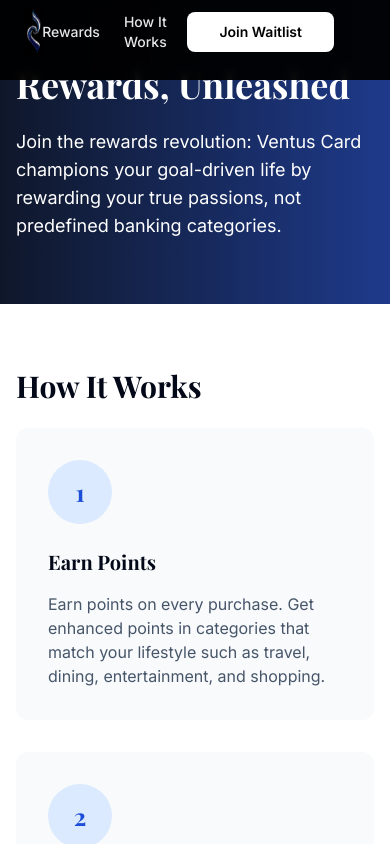
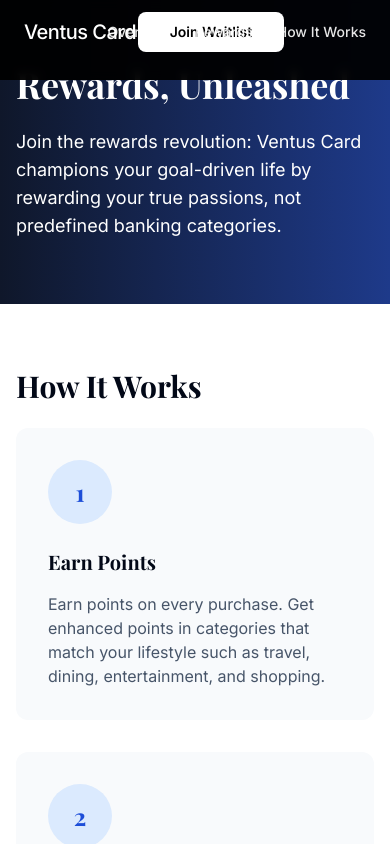
Before and after one commit to VentusCard/ventus, a React (Vite) app: page /rewards in a window 390 px wide. Shown: the top 844 px of the page. Built offline with nearby package versions, Linux system fonts and the light colour scheme.

Commit message:
Refactor: Implement logo and navigation updates
- Replaced the logo with a text-based wordmark.
- Center-aligned the navigation header.
- Added smooth scrolling to the "Overview" tab.

```diff
--- a/src/components/Navbar.tsx
+++ b/src/components/Navbar.tsx
@@ -5,25 +5,31 @@ import { Button } from "@/components/ui/button"
 import { Link } from "react-router-dom"
 
 const Navbar = () => {
+  const handleOverviewClick = (e: React.MouseEvent) => {
+    e.preventDefault();
+    // Smooth scroll to the top of the page (hero section)
+    window.scrollTo({ top: 0, behavior: 'smooth' });
+  };
+
   return (
     <div className="fixed top-0 left-0 right-0 z-50 bg-black/95 backdrop-blur-sm">
-      <div className="flex h-20 items-center justify-between px-6 md:px-8 max-w-7xl mx-auto pt-8 md:pt-12 lg:pt-12 pb-12 md:pb-16 lg:pb-16">
-        {/* Logo/Brand */}
-        <div className="flex items-center">
-          <img
-            src="/lovable-uploads/e13d8713-7946-4a20-89dc-c60b7ea5d056.png"
-            alt="Ventus Card"
-            className="h-12 w-auto"
-          />
+      <div className="flex h-20 items-center justify-center px-6 md:px-8 max-w-7xl mx-auto pt-8 md:pt-12 lg:pt-12 pb-12 md:pb-16 lg:pb-16">
+        {/* Logo/Brand - positioned to the left */}
+        <div className="absolute left-6 md:left-8 flex items-center">
+          <span className="text-white font-sans font-medium text-xl tracking-tight">
+            Ventus Card
+          </span>
         </div>
 
+        {/* Centered Navigation */}
+        <div className="flex items-center space-x-8 lg:space-x-12">
           {/* Navigation Links */}
           <NavigationMenu className="hidden md:flex">
             <NavigationMenuList className="flex items-center space-x-8 lg:space-x-12">
               <NavigationMenuItem>
                 <NavigationMenuLink
-                className="text-white/90 hover:text-white font-medium text-base transition-all duration-300 hover:underline underline-offset-4 decoration-white/60 hover:decoration-white px-4 lg:px-6"
-                href="#home"
+                  className="text-white/90 hover:text-white font-medium text-base transition-all duration-300 hover:underline underline-offset-4 decoration-white/60 hover:decoration-white px-4 lg:px-6 cursor-pointer"
+                  onClick={handleOverviewClick}
                 >
                   Overview
                 </NavigationMenuLink>
@@ -47,8 +53,23 @@ const Navbar = () => {
             </NavigationMenuList>
           </NavigationMenu>
 
+          {/* Join Waitlist CTA */}
+          <Button
+            size="default"
+            className="bg-white text-black hover:bg-white/95 rounded-lg px-8 md:px-10 lg:px-12 py-2.5 font-semibold text-sm transition-all duration-300 hover:shadow-[0_0_20px_rgba(255,255,255,0.3)] hover:scale-105"
+          >
+            Join Waitlist
+          </Button>
+        </div>
+
         {/* Mobile Navigation */}
-        <div className="md:hidden flex items-center space-x-6">
+        <div className="md:hidden absolute right-6 flex items-center space-x-6">
+          <button
+            onClick={handleOverviewClick}
+            className="text-white/90 hover:text-white font-medium text-sm transition-colors"
+          >
+            Overview
+          </button>
           <Link to="/rewards" className="text-white/90 hover:text-white font-medium text-sm transition-colors">
             Rewards
           </Link>
@@ -56,16 +77,6 @@ const Navbar = () => {
             How It Works
           </Link>
         </div>
-
-        {/* Join Waitlist CTA */}
-        <div className="flex items-center mr-8 md:mr-10 lg:mr-10">
-          <Button
-            size="default"
-            className="bg-white text-black hover:bg-white/95 rounded-lg px-8 md:px-10 lg:px-12 py-2.5 font-semibold text-sm transition-all duration-300 hover:shadow-[0_0_20px_rgba(255,255,255,0.3)] hover:scale-105"
-          >
-            Join Waitlist
-          </Button>
-        </div>
       </div>
     </div>
   )
```
Lines whose indentation alone changed are shown as unchanged.
